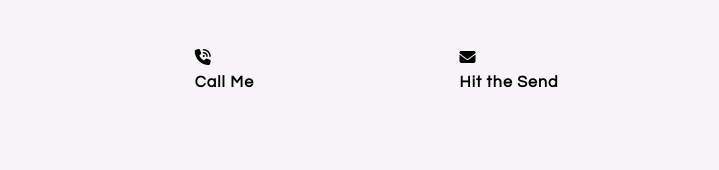
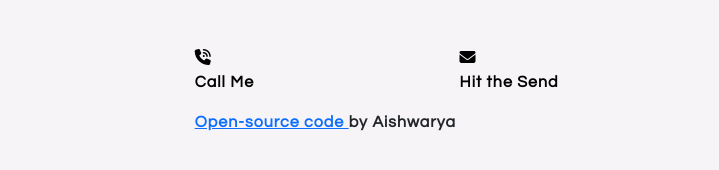
Before and after one commit to AishwaryaVenkatesh/AishwaryaVenkatesh.github.io, a plain HTML site: page index.html in a window 1280 px wide. Shown: the part 3818-3988 px from the top of the page, 60-779 px from the left. Drawn offline with nearby package versions, Linux system fonts and the light colour scheme.

Commit message:
Added Github link

```diff
--- a/index.html
+++ b/index.html
@@ -412,6 +412,12 @@
             <p>LinkedIn</p></a
           >
         </div>
+        <p>
+          <a
+            href="https://github.com/AishwaryaVenkatesh/AishwaryaVenkatesh.github.io"
+            >Open-source code </a
+          >by Aishwarya
+        </p>
       </div>
     </footer>
   </body>
```
